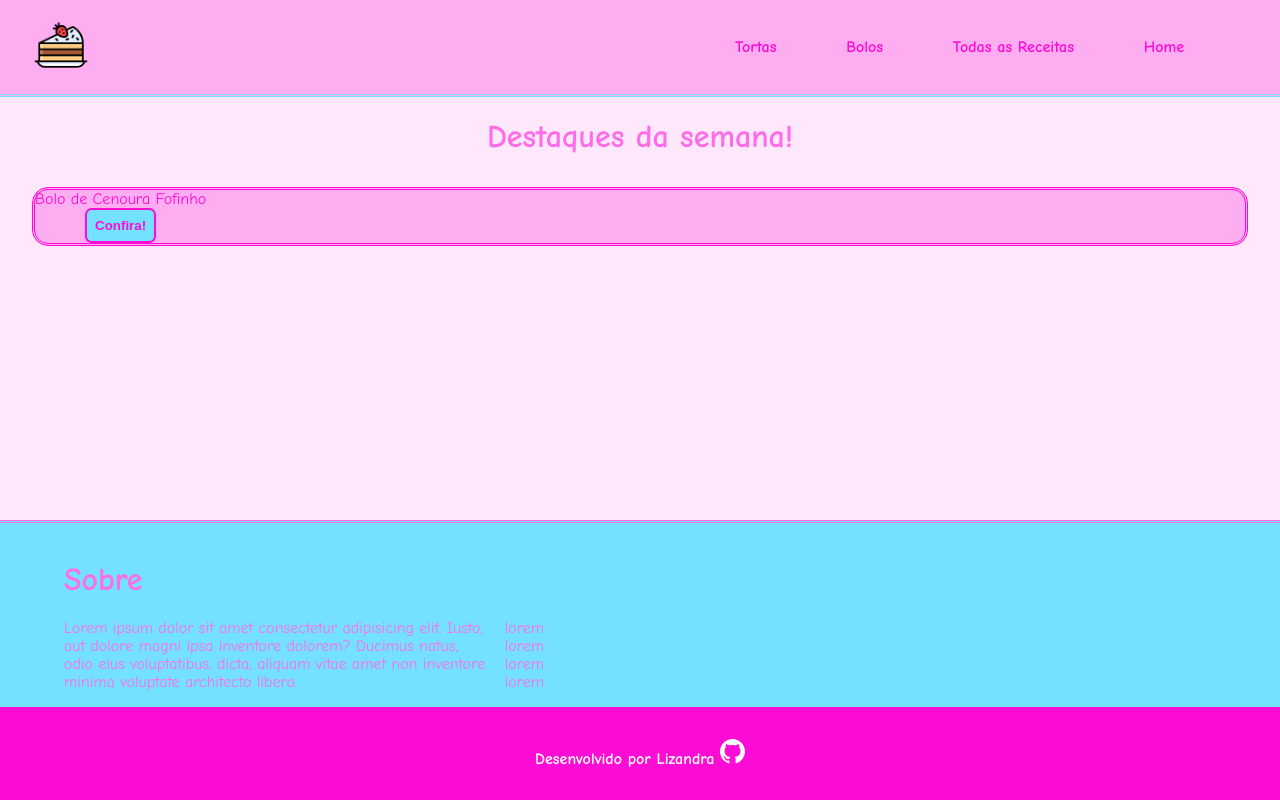
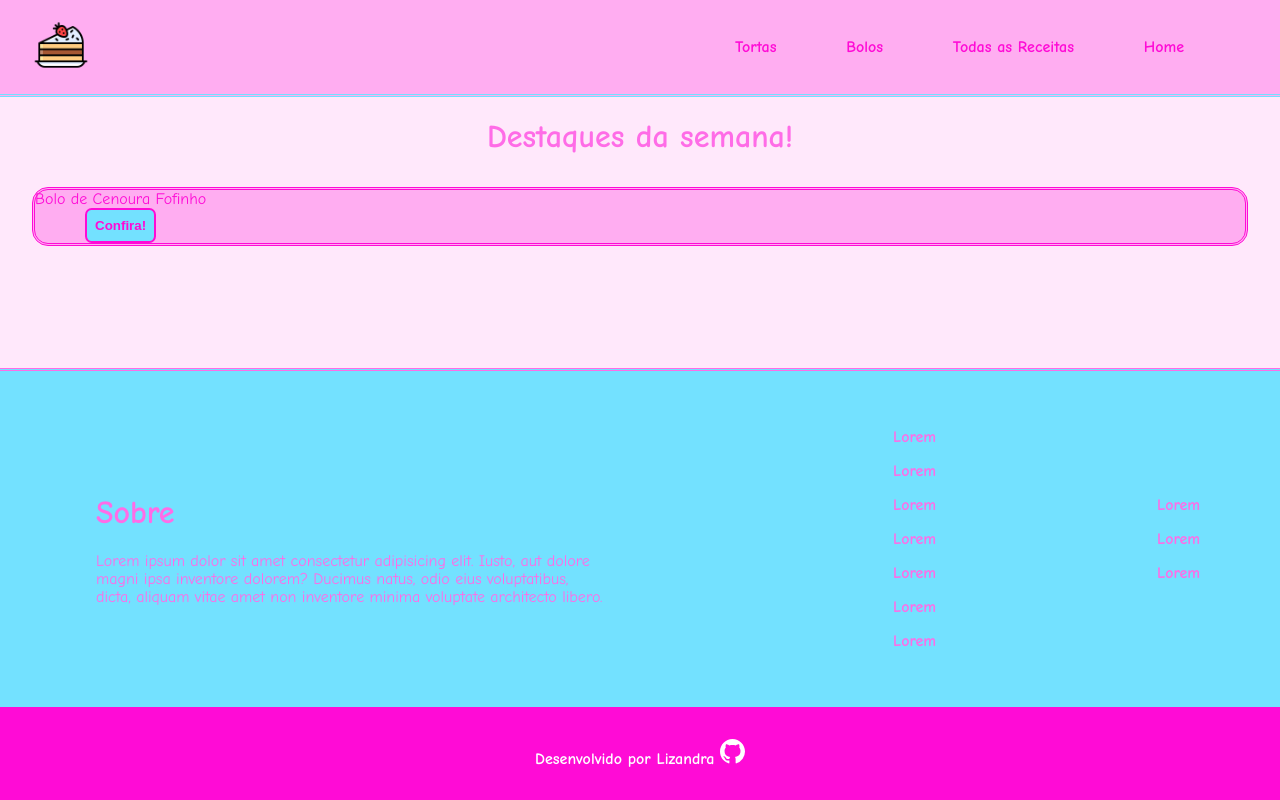
Before and after one commit to Lizandraferrari/LDW-Receitas-Lizandra, a plain HTML site: page index.html in a window 1280 px wide. Drawn offline with Linux system fonts and the light colour scheme.

Commit message:
Componentização nav e footer]

```diff
--- /dev/null
+++ b/components.js
@@ -0,0 +1,68 @@
+class Navbar extends HTMLElement {
+  connectedCallback() {
+console.log("aaaaaaaaaaaaa")
+    this.innerHTML = `
+        <nav>
+    <div>
+        <a href="/">
+        <img src  = "public/img/cakeicon.png">
+        </a>
+    </div>
+    <div>
+        <a href="/todasreceitas/tortas">
+            Tortas
+        </a>
+        <a href="/todasreceitas/bolos">
+            Bolos
+        </a>
+        <a href="/todasreceitas">
+            Todas as Receitas
+        </a>
+        <a href="/">
+            Home
+        </a>
+    </div>
+</nav>`;
+  }
+}
+customElements.define("custom-nav", Navbar);
+
+class Footer extends HTMLElement {
+  connectedCallback() {
+    this.innerHTML = `
+        <footer>
+        <div class = "infoFooter">
+            <div>
+                <h1>
+                    Sobre
+                </h1>
+                <p>
+                    Lorem ipsum dolor sit amet consectetur adipisicing elit. Iusto, aut dolore magni ipsa inventore dolorem? Ducimus natus, odio eius voluptatibus, dicta, aliquam vitae amet non inventore minima voluptate architecto libero.
+                </p>
+            </div>
+        </div>
+
+            <div class="linksFooter">
+                <a href="#">Lorem</a>
+                <a href="#">Lorem</a>
+                <a href="#">Lorem</a>
+                <a href="#">Lorem</a>
+                <a href="#">Lorem</a>
+                <a href="#">Lorem</a>
+                <a href="#">Lorem</a>
+                <a href="#">Lorem</a>
+                <a href="#">Lorem</a>
+                <a href="#">Lorem</a>
+                </div>
+    </footer>
+
+    <div class = "devFooter">
+            <a href="https://github.com/Lizandraferrari">Desenvolvido por Lizandra  <svg xmlns="http://www.w3.org/2000/svg" width="25" height="25" fill="currentColor" class="bi bi-github" viewBox="0 0 16 16">
+                <path d="M8 0C3.58 0 0 3.58 0 8c0 3.54 2.29 6.53 5.47 7.59.4.07.55-.17.55-.38 0-.19-.01-.82-.01-1.49-2.01.37-2.53-.49-2.69-.94-.09-.23-.48-.94-.82-1.13-.28-.15-.68-.52-.01-.53.63-.01 1.08.58 1.23.82.72 1.21 1.87.87 2.33.66.07-.52.28-.87.51-1.07-1.78-.2-3.64-.89-3.64-3.95 0-.87.31-1.59.82-2.15-.08-.2-.36-1.02.08-2.12 0 0 .67-.21 2.2.82.64-.18 1.32-.27 2-.27s1.36.09 2 .27c1.53-1.04 2.2-.82 2.2-.82.44 1.1.16 1.92.08 2.12.51.56.82 1.27.82 2.15 0 3.07-1.87 3.75-3.65 3.95.29.25.54.73.54 1.48 0 1.07-.01 1.93-.01 2.2 0 .21.15.46.55.38A8.01 8.01 0 0 0 16 8c0-4.42-3.58-8-8-8"/>
+              </svg>
+            </a>
+        </div>
+    `;
+  }
+}
+customElements.define("custom-footer", Footer);
--- a/index.html
+++ b/index.html
@@ -4,30 +4,11 @@
     <meta charset="UTF-8">
     <meta name="viewport" content="width=device-width, initial-scale=1.0">
     <link rel="stylesheet" href="layout.css"></link>
+    <script defer src="components.js"></script>
     <title>Receitinhas Doces</title>
 </head>
 <body>
-    <nav>
-        <div>
-            <a href="/">
-                <img src = "public/img/cake icon.png">
-            </a>
-        </div>
-        <div>
-            <a href="/todasreceitas/tortas">
-                Tortas
-            </a>
-            <a href="/todasreceitas/bolos">
-                Bolos
-            </a>
-            <a href="/todasreceitas">
-                Todas as Receitas
-            </a>
-            <a href="/">
-                Home
-            </a>
-        </div>
-    </nav>
+    <custom-nav></custom-nav>
 
     <main>
         <h1>
@@ -47,31 +28,7 @@
 
     </main>
 
-    <footer>
-        <div class = "infoFooter">
-            <div>
-                <h1>
-                    Sobre
-                </h1>
-                <p>
-                    Lorem ipsum dolor sit amet consectetur adipisicing elit. Iusto, aut dolore magni ipsa inventore dolorem? Ducimus natus, odio eius voluptatibus, dicta, aliquam vitae amet non inventore minima voluptate architecto libero.
-                </p>
-            </div>
+    <custom-footer style = "margin-top: auto;"></custom-footer>
 
-            <div class="linksFooter">
-                <a>lorem</a>
-                <a>lorem</a>
-                <a>lorem</a>
-                <a>lorem</a>
-            </div>
-        </div>
-
-        <div class = "devFooter">
-            <a href="https://github.com/Lizandraferrari">Desenvolvido por Lizandra  <svg xmlns="http://www.w3.org/2000/svg" width="25" height="25" fill="currentColor" class="bi bi-github" viewBox="0 0 16 16">
-                <path d="M8 0C3.58 0 0 3.58 0 8c0 3.54 2.29 6.53 5.47 7.59.4.07.55-.17.55-.38 0-.19-.01-.82-.01-1.49-2.01.37-2.53-.49-2.69-.94-.09-.23-.48-.94-.82-1.13-.28-.15-.68-.52-.01-.53.63-.01 1.08.58 1.23.82.72 1.21 1.87.87 2.33.66.07-.52.28-.87.51-1.07-1.78-.2-3.64-.89-3.64-3.95 0-.87.31-1.59.82-2.15-.08-.2-.36-1.02.08-2.12 0 0 .67-.21 2.2.82.64-.18 1.32-.27 2-.27s1.36.09 2 .27c1.53-1.04 2.2-.82 2.2-.82.44 1.1.16 1.92.08 2.12.51.56.82 1.27.82 2.15 0 3.07-1.87 3.75-3.65 3.95.29.25.54.73.54 1.48 0 1.07-.01 1.93-.01 2.2 0 .21.15.46.55.38A8.01 8.01 0 0 0 16 8c0-4.42-3.58-8-8-8"/>
-              </svg>
-            </a>
-        </div>
-    </footer>
 </body>
 </html>
--- a/layout.css
+++ b/layout.css
@@ -27,6 +27,9 @@ button{
     padding: 0.6em;
     color: #FF0BD6;
     font-weight: bold;
+}
+button:hover{
+    background-color: #55d1f3;
 
 }
 
@@ -58,33 +61,48 @@ nav{
 
 
 footer{
+    display: flex;
+    padding: 2rem;
     border-top: double;
     border-color: #FF6CE7;
     background-color: #73E1FF;
-    margin-top: auto;
-
+    justify-content: space-between;
+    align-items: center;
+    color:#FF6CE7;
+    max-height: 50vh;
+    a{
+        color:#FF6CE7;
+        font-weight: bold;
+    }
+    a:hover{
+        color: #ad0c92
+    }
 }
 
 .infoFooter{
     display: flex;
-    flex-direction: row;
-    justify-content: space-between;
+    flex-direction: column;
     width: 50vw;
     padding-left: 4rem;
     padding-right: 4rem;
     padding-top: 1rem;
-    color:#FF6CE7;
-    max-width: 50%;
+    max-width: 50vw;
     h1{
         text-align: start;
 }
 }
 .linksFooter{
     display: flex;
-    flex-direction: column-reverse;
+    flex-direction: column;
     width: 50vw;
     margin: 1em;
-    justify-content: end;
+    height: 30vh;
+    text-align: end;
+    justify-content: center;
+    margin-right: 3em;
+    gap: 1em;
+    flex-wrap: wrap;
+
 }
 
 .devFooter{
```
Also changed, not shown: public/img/bolocenoura.png (renamed from public/img/55.png), public/img/cakeicon.png (renamed from public/img/cake icon.png).
